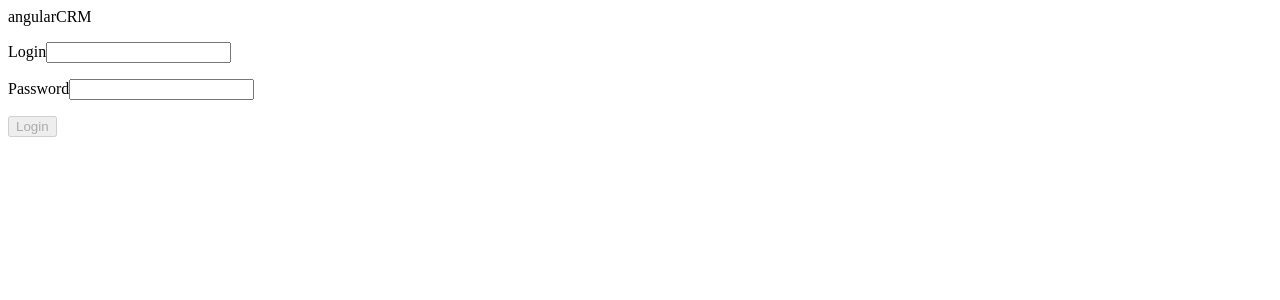
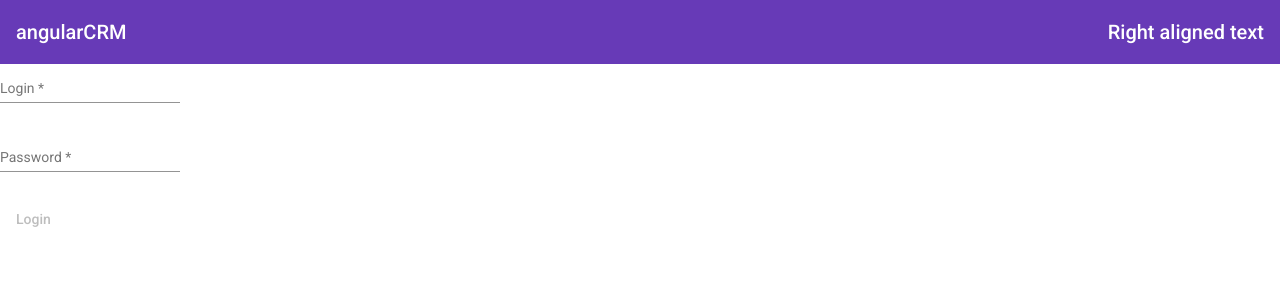
Before and after one commit to jollivetc/AngularCRM-MAY, an Angular app: page / in a window 1280 px wide. Shown: the top 300 px of the page. Built offline with nearby package versions, Linux system fonts and the light colour scheme.

Commit message:
material

```diff
--- a/angular.json
+++ b/angular.json
@@ -31,6 +31,7 @@
               "src/assets"
             ],
             "styles": [
+              "./node_modules/@angular/material/prebuilt-themes/deeppurple-amber.css",
               "src/styles.scss"
             ],
             "scripts": []
@@ -99,6 +100,7 @@
               "src/assets"
             ],
             "styles": [
+              "./node_modules/@angular/material/prebuilt-themes/deeppurple-amber.css",
               "src/styles.scss"
             ],
             "scripts": []
--- a/package.json
+++ b/package.json
@@ -11,10 +11,12 @@
   "private": true,
   "dependencies": {
     "@angular/animations": "~13.2.0",
+    "@angular/cdk": "^13.3.7",
     "@angular/common": "~13.2.0",
     "@angular/compiler": "~13.2.0",
     "@angular/core": "~13.2.0",
     "@angular/forms": "~13.2.0",
+    "@angular/material": "^13.3.7",
     "@angular/platform-browser": "~13.2.0",
     "@angular/platform-browser-dynamic": "~13.2.0",
     "@angular/router": "~13.2.0",
--- /dev/null
+++ b/src/app/app-material.module.ts
@@ -0,0 +1,14 @@
+import { NgModule } from '@angular/core';
+import {MatInputModule} from '@angular/material/input'
+import {MatButtonModule} from '@angular/material/button'
+import {MatToolbarModule} from '@angular/material/toolbar'
+import {MatFormFieldModule} from '@angular/material/form-field'
+
+const importExport=[MatInputModule, MatButtonModule, MatToolbarModule,MatFormFieldModule]
+
+@NgModule({
+  declarations: [],
+  imports: importExport,
+  exports: importExport
+})
+export class AppMaterialModule { }
--- a/src/app/app.component.html
+++ b/src/app/app.component.html
@@ -1,3 +1,10 @@
-<span>{{title}}</span>
+<div>
+  <mat-toolbar color="primary">
+    <span>{{title}}</span>
+    <span class="fill-remaining-space"></span>
+    <span>Right aligned text</span>
+  </mat-toolbar>
+</div>
+
 
 <crm-login></crm-login>
--- a/src/app/app.component.scss
+++ b/src/app/app.component.scss
@@ -1,6 +1,3 @@
-.apple{
-  background-color: green;
+.fill-remaining-space{
+  flex: 1 1 auto;
 }
-.banana{
-  background-color: yellow;
-}
--- a/src/app/app.module.ts
+++ b/src/app/app.module.ts
@@ -4,6 +4,8 @@
 import { AppRoutingModule } from './app-routing.module';
 import { AppComponent } from './app.component';
 import { LoginComponent } from './login/login.component';
+import { BrowserAnimationsModule } from '@angular/platform-browser/animations';
+import { AppMaterialModule } from './app-material.module';
 
 @NgModule({
   declarations: [
@@ -14,7 +16,9 @@
     BrowserModule,
     FormsModule,
     ReactiveFormsModule,
-    AppRoutingModule
+    AppRoutingModule,
+    BrowserAnimationsModule,
+    AppMaterialModule
   ],
   providers: [],
   bootstrap: [AppComponent]
--- a/src/app/login/login.component.html
+++ b/src/app/login/login.component.html
@@ -1,7 +1,8 @@
 <form [formGroup]="loginForm" (ngSubmit)="onSubmit()">
   <p>
-    <label for="login">Login</label>
-    <input type="text" name="login" formControlName="login">
+    <mat-form-field>
+      <mat-label for="login">Login</mat-label>
+      <input matInput type="text" name="login" formControlName="login">
       <span *ngIf="loginForm.get('login')?.touched || loginForm.get('login')?.dirty && !loginForm.get('login')?.valid">
         <span *ngIf="loginForm.get('login')?.errors?.['required']">
           une valeur est obligatoire
@@ -10,11 +11,13 @@
           Au moins 3 caractères
         </span>
       </span>
+    </mat-form-field>
   </p>
-
   <p>
-    <label for="password">Password</label>
-    <input type="password" name="password" formControlName="password">
+    <mat-form-field>
+      <mat-label for="password">Password</mat-label>
+      <input matInput type="password" name="password" formControlName="password">
+    </mat-form-field>
   </p>
-  <button type="submit" [disabled]="!loginForm.valid">Login</button>
+  <button mat-button color="primary" type="submit" [disabled]="!loginForm.valid">Login</button>
 </form>
--- a/src/index.html
+++ b/src/index.html
@@ -6,8 +6,11 @@
   <base href="/">
   <meta name="viewport" content="width=device-width, initial-scale=1">
   <link rel="icon" type="image/x-icon" href="favicon.ico">
+  <link rel="preconnect" href="https://fonts.gstatic.com">
+  <link href="https://fonts.googleapis.com/css2?family=Roboto:wght@300;400;500&display=swap" rel="stylesheet">
+  <link href="https://fonts.googleapis.com/icon?family=Material+Icons" rel="stylesheet">
 </head>
-<body>
+<body class="mat-typography">
   <crm-root></crm-root>
 </body>
 </html>
--- a/src/styles.scss
+++ b/src/styles.scss
@@ -1 +1,4 @@
 /* You can add global styles to this file, and also import other style files */
+
+html, body { height: 100%; }
+body { margin: 0; font-family: Roboto, "Helvetica Neue", sans-serif; }
```
Also changed, not shown: 1 other file (tests, documents, lock files or other folders). Lines whose indentation alone changed are shown as unchanged.
